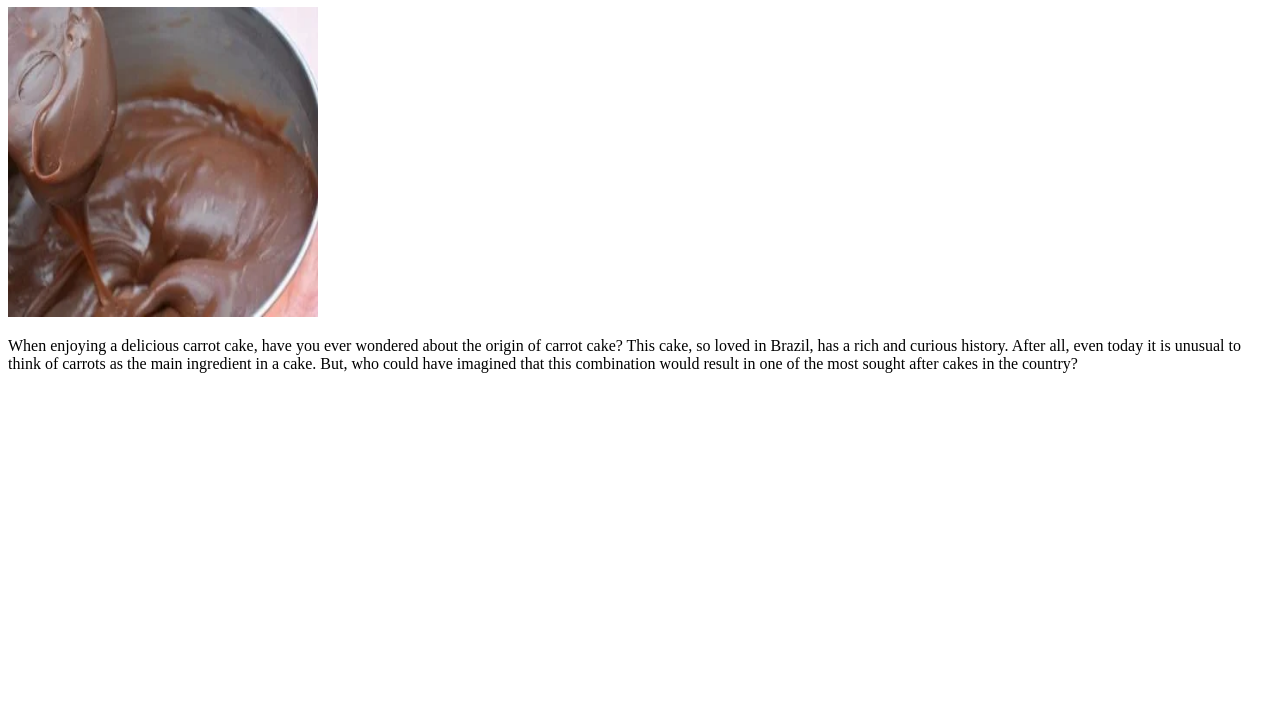
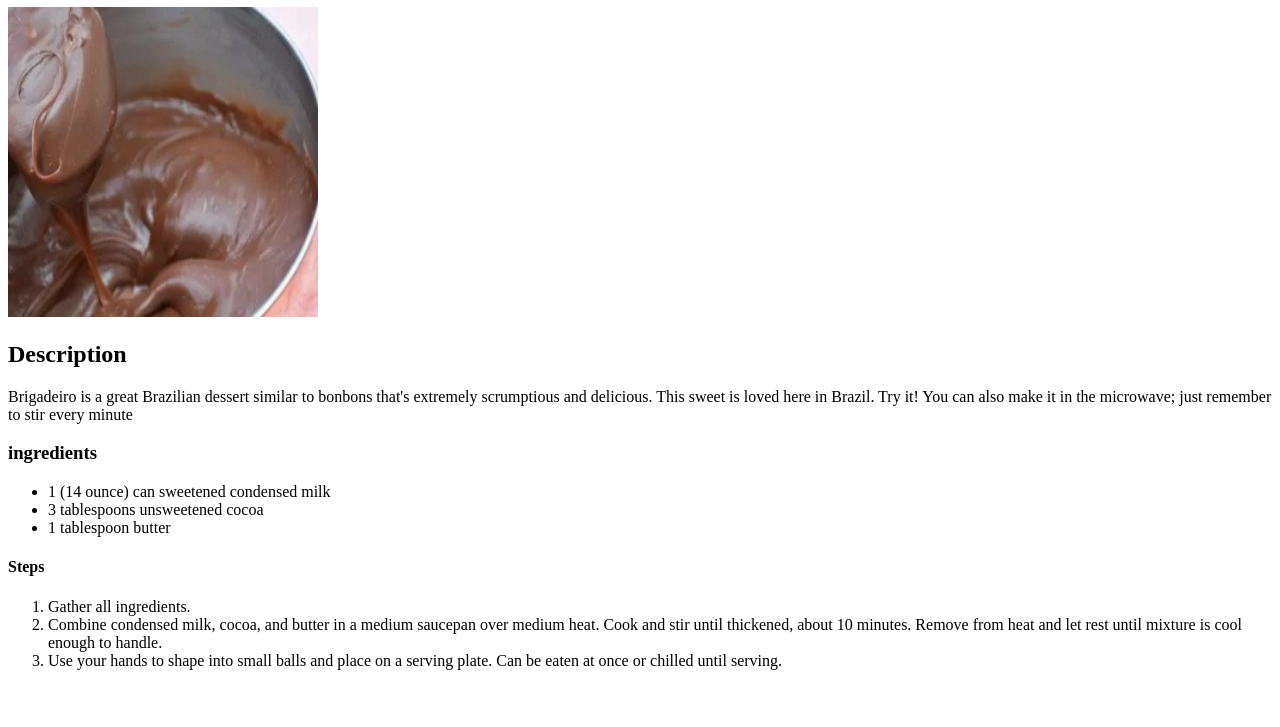
Before and after one commit to dandadxn/odin-recipes, a plain HTML site: page recipes/brigadeiro.html in a window 1280 px wide. Shown: the part 73-800 px from the top of the page. Drawn offline with Linux system fonts and the light colour scheme.

Commit message:
created the bigradeiro's recipe page

```diff
--- a/recipes/brigadeiro.html
+++ b/recipes/brigadeiro.html
@@ -5,15 +5,31 @@
         <title>brigadeiro's recipe</title>
     </head>
     <body>
-        <h1>"<em>BRIGADEIRO</em>" recipe</h1>
+        <h1><em>BRIGADEIRO</em></h1>
         <img src="../img/brigadeiro.jpg" alt="finished brigadeiro" height="310" width="310">
 
-        <p>
-            When enjoying a delicious carrot cake, have you ever wondered about the origin of carrot cake?
-            This cake, so loved in Brazil, has a rich and curious history.
-            After all, even today it is unusual to think of carrots as the main ingredient in a cake.
-            But, who could have imagined that this combination would result in one of the most sought after cakes in the country?
-        </p>
+        <h2>Description</h2>
+
+        <p>Brigadeiro is a great Brazilian dessert similar to bonbons that's extremely scrumptious and delicious.
+            This sweet is loved here in Brazil. Try it! You can also make it in the microwave; just remember to stir every minute</p>
+
+        <h3>ingredients</h3>
+        <ul>
+            <li>1 (14 ounce) can sweetened condensed milk</li><li>3 tablespoons unsweetened cocoa</li><li>1 tablespoon butter</li>
+        </ul>
+
+        <h4>Steps</h4>
+        <ol>
+            <li>
+                Gather all ingredients.</li>
+            <li>
+                Combine condensed milk, cocoa, and butter in a medium saucepan over medium heat.
+                Cook and stir until thickened, about 10 minutes.
+                Remove from heat and let rest until mixture is cool enough to handle.</li>
+            <li>
+                Use your hands to shape into small balls and place on a serving plate.
+                Can be eaten at once or chilled until serving.</li>
+        </ol>
 
     </body>
 </html>
```
Also changed, not shown: recipes/dobradinha.html (+1 -1 lines).
